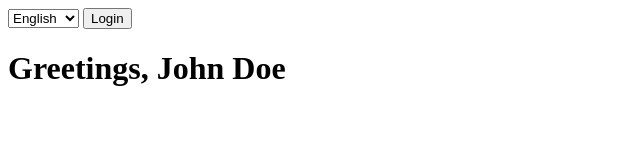
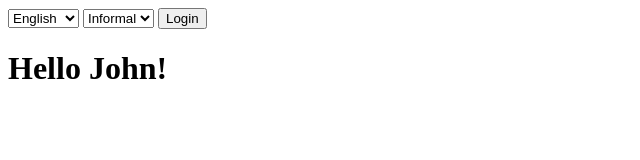
Before and after one commit to deepbsd/weirdjs, a plain HTML site: page Greetr/index.html in a window 1280 px wide. Both pictures are taken after a click on the button "Login". Shown: the whole page, without its empty margins (0-640 px from the left). Drawn offline with Linux system fonts and the light colour scheme.

Commit message:
put my changes into their own directory called Greetr. Also added the ability to change formality as well as language

```diff
--- a/Greetr/Greetr.js
+++ b/Greetr/Greetr.js
@@ -95,6 +95,7 @@
         },
 
         HTMLGreeting: function(selector, formal){
+
             // ensure we have jQuery object
             if (!$){
                 throw 'jQuery not loaded';
--- a/Greetr/app.js
+++ b/Greetr/app.js
@@ -4,8 +4,9 @@ var g = G$('John', 'Doe');
 //g.greet().setLang('en').greet(true).log(true);
 
 let langChoice = $("#lang").val();
+let formalChoice = $("#formal").val();
 
-console.log("Lang: ", langChoice);
+console.log("Lang: ", langChoice, "Formality: ",formalChoice);
 
 // monitors changes to language selection.
 $("#lang").change(function(){
@@ -14,11 +15,29 @@ $("#lang").change(function(){
     g.setLang(langChoice);
 });
 
+
 $("#login").click(function(){
 
     //$("#logindiv").hide();  // I could hide the div, but then
     // I couldn't change lang on the fly...
-    g.HTMLGreeting("#greeting", true).log();
+
+    // I also added change formality functionality
+
+    // Need to watchout for changes in formality
+    formalChoice = $("#formal").val();
+
+    // formalChoice will not be a Boolean at this time
+    // cannot call HTMLGreeting with string parameter, must be Boolean
+    if (formalChoice === 'true'){
+
+        g.HTMLGreeting("#greeting", true);
+
+    } else {
+
+        g.HTMLGreeting("#greeting", false).log();
+
+    }
+
 });
 
 
--- a/Greetr/index.html
+++ b/Greetr/index.html
@@ -8,6 +8,10 @@
                 <option value="en">English</option>
                 <option value="es">Spanish</option>
             </select>
+            <select id="formal">
+                <option value="false">Informal</option>
+                <option value="true">Formal</option>
+            </select>
             <input type="button" value="Login" id="login" />
         </div>
         <h1 id='greeting'></h1>
```
